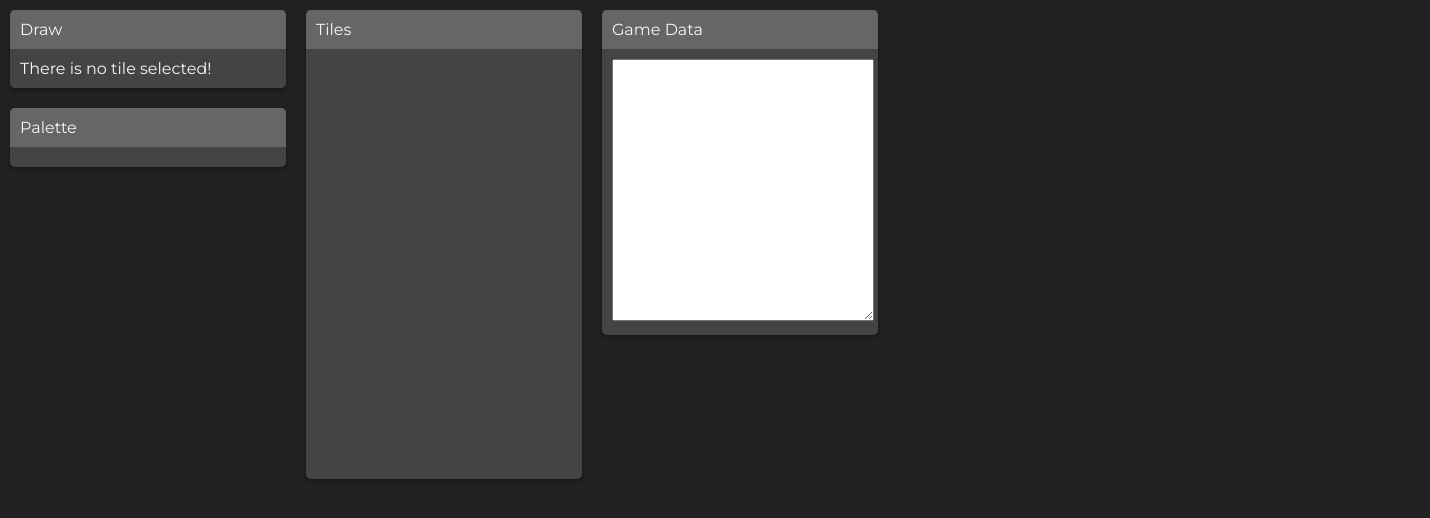
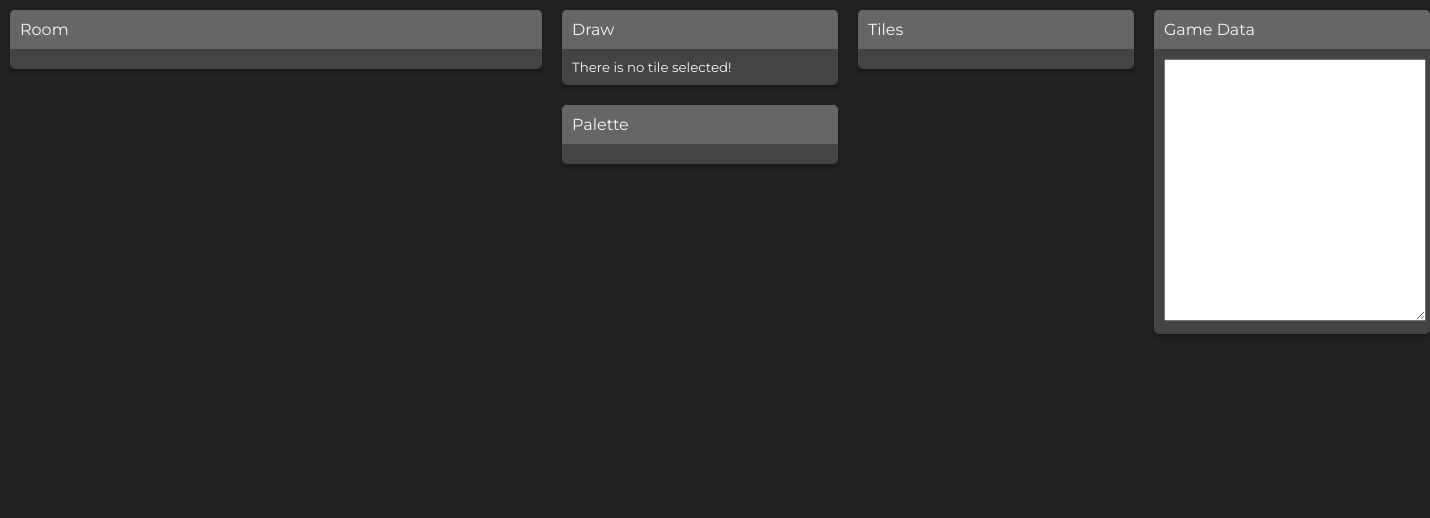
Before and after one commit to Alligator/spudsy, a React (Create React App) app: page / in a window 1280 px wide. Shown: the top 518 px of the page, 1430 px wide, since content can reach past the window. Built offline with nearby package versions, Linux system fonts and the light colour scheme.

Commit message:
Room rendering
- Rooms are now rendered!
- The selected palette is now taken from the selected room.
- Converted types to interfaces in the bitsy parser, so I can use the BitsyThing interface for generic methods.
- Fixed the ID parsing (they were base36, who knew).

```diff
--- a/src/App.tsx
+++ b/src/App.tsx
@@ -3,9 +3,9 @@ import styled from 'styled-components';
 import ImageEditor from './atoms/ImageEdtior';
 import Card from './atoms/Card';
 import PaletteEditor from './molecules/PaletteEditor';
-import { Palette } from './types';
-import parseBitsy, { BitsyGame, BitsyTile } from './bitsy-parser';
+import parseBitsy, { BitsyGame, BitsyTile, BitsyThing, BitsyRoom, BitsyPalette } from './bitsy-parser';
 import TileList from './molecules/TileList';
+import RoomEditor from './molecules/RoomEditor';
 
 const VerticalContainer = styled.div`
   display: flex;
@@ -15,9 +15,9 @@ const VerticalContainer = styled.div`
 
 type Props = {};
 type State = {
-  palette: Palette,
   game: BitsyGame,
-  selectedTileId?: string,
+  selectedTileId?: number,
+  selectedRoomId?: number,
 };
 
 class App extends React.Component<Props, State> {
@@ -25,11 +25,6 @@ class App extends React.Component<Props, State> {
     super(props);
 
     this.state = {
-      palette: {
-        bg: '#000000',
-        tile: '#888888',
-        sprite: '#dddddd',
-      },
       game: {
         title: '',
         palettes: [],
@@ -52,41 +47,79 @@ class App extends React.Component<Props, State> {
     this.setState({ game: Object.assign({}, this.state.game, { tiles: newTiles }) });
   }
 
+  getCurrentPalette(): BitsyPalette | undefined {
+    const { game, selectedRoomId } = this.state;
+    const selectedRoom = typeof selectedRoomId  === 'number' ? this.findThing(selectedRoomId, game.rooms) : undefined;
+
+    if (selectedRoom) {
+      const palette = this.findThing((selectedRoom as BitsyRoom).paletteId, game.palettes);
+      if (palette) {
+        return palette as BitsyPalette;
+      }
+    } else if (game.palettes.length) {
+      return game.palettes[0];
+    }
+
+    return undefined;
+  }
+
+  findThing(id: number, things: Array<BitsyThing>): BitsyThing | undefined {
+    return things.filter(thing => thing.id === id)[0];
+  }
+
   render() {
-    const selectedTiles = this.state.game.tiles.filter((tile) => tile.id === this.state.selectedTileId);
-    const selectedTile = selectedTiles.length > 0 ? selectedTiles[0] : null;
+    const { game } = this.state;
+    // const selectedTiles = game.tiles.filter((tile) => tile.id === this.state.selectedTileId);
+    // const selectedTile = selectedTiles.length > 0 ? selectedTiles[0] : null;
+    const selectedTile = typeof this.state.selectedTileId === 'number'
+      ? this.findThing(this.state.selectedTileId, game.tiles)
+      : undefined;
+    const palette = this.getCurrentPalette();
     return (
       <div style={{ display: 'flex', alignItems: 'flex-start' }}>
         <VerticalContainer>
+          <Card title="Room" width={512}>
+            {palette &&
+            <RoomEditor
+              rooms={game.rooms}
+              size={512}
+              selectedRoomId={this.state.selectedRoomId}
+              handleSelectRoom={(room) => { this.setState({ selectedRoomId: room.id }); }}
+              palette={palette}
+              tiles={game.tiles}
+            />}
+          </Card>
+        </VerticalContainer>
+
+        <VerticalContainer>
           <Card title="Draw" width={256}>
-            {selectedTile ?
+            {palette && selectedTile ?
             <ImageEditor
-              width={256}
-              height={256}
+              size={256}
               tileCount={8}
-              bgColour={this.state.palette.bg}
-              fgColour={this.state.palette.tile}
-              tile={selectedTile}
+              bgColour={palette.bg}
+              fgColour={palette.tile}
+              tile={selectedTile as BitsyTile}
               handleChange={this.handleTileChange}
             /> : <div>There is no tile selected!</div>}
           </Card>
           <Card title="Palette" width={256}>
             <PaletteEditor
-              palettes={this.state.game.palettes}
+              palettes={game.palettes}
               handleChange={() => null}
-              // handleChange={(palette) => { this.setState({ palette }); }}
             />
           </Card>
         </VerticalContainer>
 
         <Card title="Tiles" width={256}>
+          {palette &&
           <TileList
-            tiles={this.state.game.tiles}
-            bgColour={this.state.palette.bg}
-            fgColour={this.state.palette.tile}
+            tiles={game.tiles}
+            bgColour={palette.bg}
+            fgColour={palette.tile}
             selectedTileId={this.state.selectedTileId}
             handleClick={(tile) => { this.setState({ selectedTileId: tile.id }); }}
-          />
+          />}
         </Card>
 
         <Card title="Game Data" width={256}>
@@ -94,7 +127,10 @@ class App extends React.Component<Props, State> {
             style={{ width: '100%', height: '256px' }}
             onChange={(evt) => {
               const data = evt.target.value;
-              this.setState({ game: parseBitsy(data) });
+              const parsedGame = parseBitsy(data);
+              // tslint:disable-next-line:no-console
+              console.log(parsedGame);
+              this.setState({ game: parsedGame });
             }}
           />
         </Card>
--- a/src/atoms/Card.tsx
+++ b/src/atoms/Card.tsx
@@ -10,7 +10,7 @@ type Props = {
 };
 
 const CardContainer = withProps<{ width: number }>()(styled.div)`
-  width: ${(props) => props.width + 20}px;
+  min-width: ${(props) => props.width + 20}px;
   border-radius: 5px;
   background-color: ${colours.bg1};
   box-shadow: 0 3px 5px rgba(0, 0, 0, 0.3);
--- a/src/atoms/ListItem.tsx
+++ b/src/atoms/ListItem.tsx
@@ -14,10 +14,6 @@ const ListItem = withProps<Props>()(styled.div)`
   min-height: 32px;
   margin-bottom: 10px;
 
-  &:last-child {
-    margin-bottom: 0;
-  }
-
   &:hover {
     font-weight: bold;
   }
--- a/src/bitsy-parser/index.ts
+++ b/src/bitsy-parser/index.ts
@@ -1,41 +1,46 @@
-export type BitsyGame = {
-  title: string,
-  palettes: Array<BitsyPalette>,
-  rooms: Array<BitsyRoom>,
-  tiles: Array<BitsyTile>,
-};
+export interface BitsyGame {
+  title: string;
+  palettes: Array<BitsyPalette>;
+  rooms: Array<BitsyRoom>;
+  tiles: Array<BitsyTile>;
+}
 
-export type BitsyPalette = {
-  id: number,
-  name: string,
-  bg: string,
-  tile: string,
-  sprite: string,
-};
+export interface BitsyThing {
+  id: number;
+  name: string;
+}
 
-export type BitsyRoom = {
-  id: number,
-  name: string,
-  tiles: Array<string>,
-  exits: Array<BitsyExit>,
-  items: Array<{ id: number, x: number, y: number }>,
-  paletteId: number,
-};
+export interface BitsyPalette extends BitsyThing {
+  id: number;
+  name: string;
+  bg: string;
+  tile: string;
+  sprite: string;
+}
 
-export type BitsyExit = {
-  fromX: number,
-  fromY: number,
-  toRoom: number,
-  toX: number,
-  toY: number,
-};
+export interface BitsyRoom extends BitsyThing {
+  id: number;
+  name: string;
+  tiles: Array<number>;
+  exits: Array<BitsyExit>;
+  items: Array<{ id: number; x: number, y: number }>;
+  paletteId: number;
+}
 
-export type BitsyTile = {
-  id: string,
-  name: string,
-  pixels: Array<boolean>,
-  wall: boolean,
-};
+export interface BitsyExit {
+  fromX: number;
+  fromY: number;
+  toRoom: number;
+  toX: number;
+  toY: number;
+}
+
+export interface BitsyTile extends BitsyThing {
+  id: number;
+  name: string;
+  pixels: Array<boolean>;
+  wall: boolean;
+}
 
 type ParseResult = {
   game: BitsyGame,
@@ -46,7 +51,11 @@ type ParseResult = {
 function getId(line: string) {
   const args = line.split(' ');
   const last = args[args.length - 1];
-  return parseInt(last, 10);
+  return parseInt(last, 36);
+}
+
+function getName(line: string) {
+  return line.substr(line.indexOf(' ')).trim();
 }
 
 function parseTitle(game: BitsyGame, input: Array<string>): ParseResult {
@@ -69,7 +78,7 @@ function parsePal(game: BitsyGame, input: Array<string>): ParseResult {
   let lines = input.slice(1);
 
   if (lines[0].startsWith('NAME')) {
-    palette.name = lines[0].split(' ', 1)[1];
+    palette.name = getName(lines[0]);
     lines = lines.splice(1);
   }
 
@@ -101,7 +110,7 @@ function parseRoom(game: BitsyGame, input: Array<string>): ParseResult {
 
   for (let i = 0; i < 16; i++) {
     const lime = lines[i];
-    const ids = lime.split(',');
+    const ids = lime.split(',').map(item => parseInt(item, 36));
     room.tiles = [...room.tiles, ...ids];
   }
 
@@ -109,6 +118,17 @@ function parseRoom(game: BitsyGame, input: Array<string>): ParseResult {
 
   let line = lines[0];
   while (line.length > 0) {
+    switch (line.split(' ')[0]) {
+      case 'NAME': {
+        room.name = getName(line);
+        break;
+      }
+      case 'PAL': {
+        room.paletteId = getId(line);
+        break;
+      }
+      default: break;
+    }
     lines = lines.slice(1);
     line = lines[0];
   }
@@ -121,7 +141,7 @@ function parseRoom(game: BitsyGame, input: Array<string>): ParseResult {
 
 function parseTile(game: BitsyGame, input: Array<string>): ParseResult {
   let tile: BitsyTile = {
-    id: input[0].split(' ')[1],
+    id: getId(input[0]),
     name: '',
     pixels: [],
     wall: false,
@@ -141,7 +161,7 @@ function parseTile(game: BitsyGame, input: Array<string>): ParseResult {
 
     switch (cmd) {
       case 'NAME': {
-        tile.name = line.substr(line.indexOf(' ')).trim();
+        tile.name = getName(line);
         break;
       }
       default: break;
--- a/src/index.css
+++ b/src/index.css
@@ -4,6 +4,7 @@ body {
   margin: 0;
   padding: 0;
   font-family: 'Montserrat', 'Segoe UI', 'Helvetica', sans-serif;
+  font-size: 10pt;
   background-color: #222222;
   color: #fbf5ef;
 }
--- /dev/null
+++ b/src/molecules/RoomEditor.tsx
@@ -0,0 +1,119 @@
+import * as React from 'react';
+import { BitsyRoom, BitsyTile, BitsyPalette } from '../bitsy-parser';
+import ListItem from '../atoms/ListItem';
+
+type Props = {
+  selectedRoomId?: number,
+  rooms: Array<BitsyRoom>,
+  tiles: Array<BitsyTile>,
+  palette: BitsyPalette,
+  size: number,
+  handleSelectRoom: (room: BitsyRoom) => void,
+};
+
+class RoomEditor extends React.PureComponent<Props, {}> {
+  canvas: HTMLCanvasElement;
+
+  componentDidUpdate() {
+    this.updateCanvas();
+  }
+
+  get cellSize() {
+    return this.props.size / 16;
+  }
+
+  get innerCellSize() {
+    return this.cellSize / 8;
+  }
+
+  updateCanvas() {
+    if (!this.canvas) {
+      return;
+    }
+
+    const ctx = this.canvas.getContext('2d');
+
+    if (ctx === null) {
+      return;
+    }
+
+    const { size, palette, rooms, selectedRoomId, tiles } = this.props;
+    const selectedRoom = rooms.filter(room => room.id === selectedRoomId)[0];
+
+    if (!selectedRoom) {
+      return;
+    }
+
+    ctx.save();
+
+    ctx.fillStyle = palette.bg;
+    ctx.fillRect(0, 0, size, size);
+
+    // draw tiles
+    ctx.fillStyle = palette.tile;
+    for (let x = 0; x < 16; x++) {
+      for (let y = 0; y < 16; y++) {
+        const tileId = selectedRoom.tiles[x + y * 16];
+        const currentTile = tiles.filter(tile => tile.id === tileId)[0];
+
+        if (!currentTile) {
+          continue;
+        }
+
+        for (let ix = 0; ix < 8; ix++) {
+          for (let iy = 0; iy < 8; iy++) {
+            if (currentTile.pixels[ix + iy * 8]) {
+              ctx.fillRect(
+                x * this.cellSize + ix * this.innerCellSize,
+                y * this.cellSize + iy * this.innerCellSize,
+                this.innerCellSize,
+                this.innerCellSize,
+              );
+            }
+          }
+        }
+      }
+    }
+
+    ctx.restore();
+  }
+
+  render() {
+    return (
+      <div
+        // onMouseDown={this.handleMouseDown}
+        // onMouseUp={this.handleMouseUp}
+        // onMouseMove={this.handleMouseMove}
+        // style={{ border: '1px solid black', width: this.props.size, height: this.props.size }}
+      >
+        <canvas
+          ref={(ref: HTMLCanvasElement) => { this.canvas = ref; }}
+          width={this.props.size}
+          height={this.props.size}
+        />
+        <div
+          style={{
+            display: 'flex',
+            flexDirection: 'column',
+            marginTop: '5px',
+            maxHeight: '252px',
+            overflowY: 'auto'
+          }}
+        >
+          {this.props.rooms.map(room => (
+            <ListItem
+              key={room.id}
+              selected={this.props.selectedRoomId ? (this.props.selectedRoomId === room.id) : false}
+              style={{ paddingLeft: '10px' }}
+              onClick={this.props.handleSelectRoom.bind(this, room)}
+            >
+              {room.id} - {room.name}
+            </ListItem>
+          ))}
+        </div>
+      </div>
+    );
+  }
+}
+
+export default RoomEditor;
--- a/src/molecules/TileList.tsx
+++ b/src/molecules/TileList.tsx
@@ -7,7 +7,7 @@ type Props = {
   bgColour: string,
   fgColour: string,
   handleClick: (tile: BitsyTile) => void,
-  selectedTileId?: string,
+  selectedTileId?: number,
 };
 
 const TileList = (props: Props) => {
--- a/src/types.tsx
+++ b/src/types.tsx
@@ -6,12 +6,6 @@ export type Cell = {
   color: string,
 };
 
-export type Palette = {
-  bg: string,
-  tile: string,
-  sprite: string,
-};
-
 // https://github.com/styled-components/styled-components/issues/630
 export function withProps<U>() {
   return <P, T, O>(
```
Also changed, not shown: src/atoms/ImageEdtior.tsx (+16 -18 lines).
